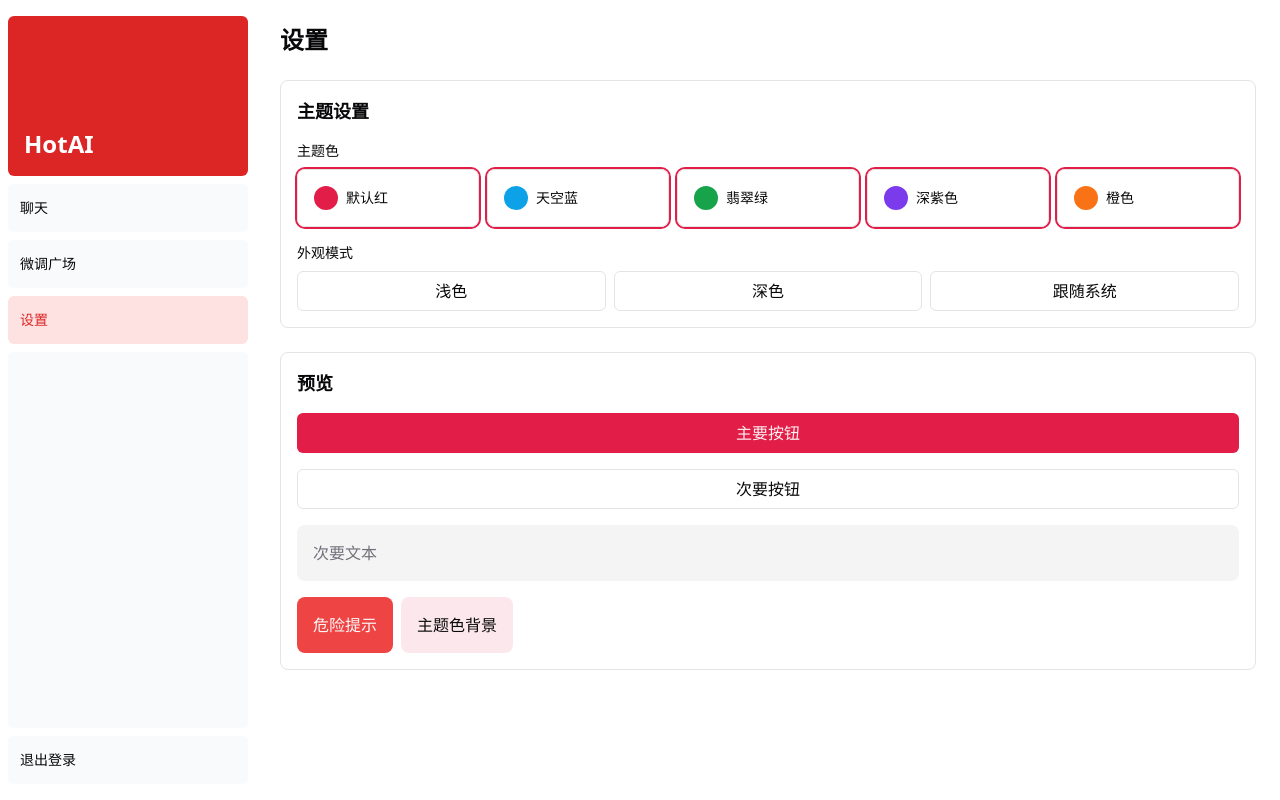
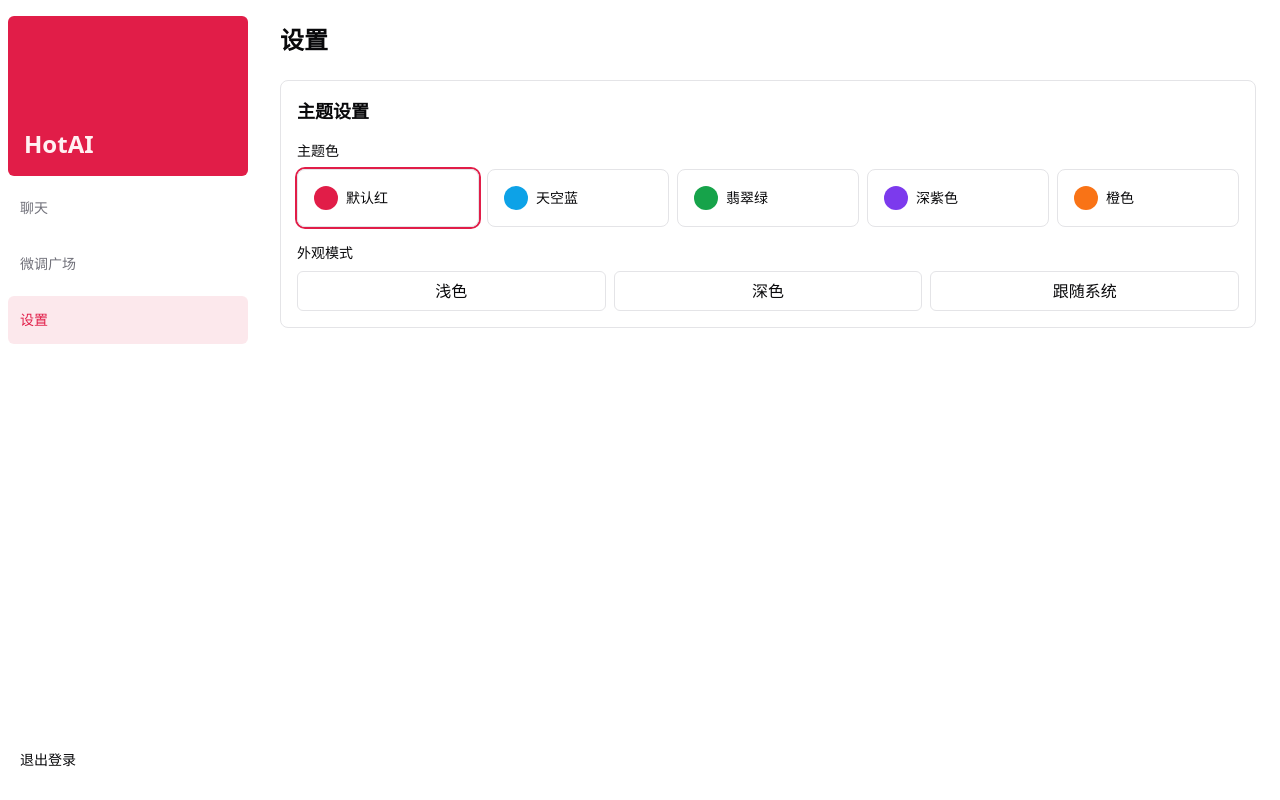
Before and after one commit to hot777zzz/hotAi, a Next.js app: page /settings in a window 1280 px wide. Built offline with nearby package versions, Linux system fonts and the light colour scheme.

Commit message:
添加主题色选项，支持暗色亮色切换

```diff
--- a/src/app/chat/layout.tsx
+++ b/src/app/chat/layout.tsx
@@ -1,9 +1,9 @@
 "use client";
 
 import Link from "next/link";
-
 import { usePathname, useRouter } from "next/navigation";
-import clsx from "clsx";
+import { ThemeProvider } from "@/components/theme/theme-provider";
+import { cn } from "@/lib/utils";
 
 const links = [
   { name: "聊天", href: "/chat" },
@@ -25,14 +25,15 @@ export default function ChatLayout({
   };
 
   return (
+    <ThemeProvider>
       <div className="flex h-screen flex-col md:flex-row md:overflow-hidden">
         <div className="w-full flex-none md:w-64">
           <div className="flex h-full flex-col px-3 py-4 md:px-2">
             <Link
-            className="mb-2 flex h-20 items-end justify-start rounded-md bg-red-600 p-4 md:h-40"
+              className="mb-2 flex h-20 items-end justify-start rounded-md bg-primary p-4 md:h-40"
               href="/"
             >
-            <div className="w-32 text-white md:w-40">
+              <div className="w-32 text-primary-foreground md:w-40">
                 <h1 className="text-2xl font-bold">HotAI</h1>
               </div>
             </Link>
@@ -42,21 +43,27 @@ export default function ChatLayout({
                   <Link
                     key={link.name}
                     href={link.href}
-                  className={clsx(
-                    "flex h-[48px] grow items-center justify-center gap-2 rounded-md bg-gray-50 p-3 text-sm font-medium hover:bg-red-100 hover:text-red-600 md:flex-none md:justify-start md:p-2 md:px-3",
-                    {
-                      "bg-red-100 text-red-600": pathname === link.href,
-                    }
+                    className={cn(
+                      "flex h-[48px] grow items-center justify-center gap-2 rounded-md p-3 text-sm font-medium",
+                      "hover:bg-accent hover:text-accent-foreground",
+                      "md:flex-none md:justify-start md:p-2 md:px-3",
+                      pathname === link.href
+                        ? "bg-primary/10 text-primary"
+                        : "text-muted-foreground"
                     )}
                   >
                     <p className="hidden md:block">{link.name}</p>
                   </Link>
                 );
               })}
-            <div className="hidden h-auto w-full grow rounded-md bg-gray-50 md:block"></div>
+              <div className="hidden h-auto w-full grow rounded-md md:block"></div>
               <button
                 onClick={handleSignOut}
-              className="flex h-[48px] w-full grow items-center justify-center gap-2 rounded-md bg-gray-50 p-3 text-sm font-medium hover:bg-red-100 hover:text-red-600 md:flex-none md:justify-start md:p-2 md:px-3"
+                className={cn(
+                  "flex h-[48px] w-full grow items-center justify-center gap-2 rounded-md",
+                  "p-3 text-sm font-medium hover:bg-accent hover:text-accent-foreground",
+                  "md:flex-none md:justify-start md:p-2 md:px-3"
+                )}
               >
                 <span className="hidden md:block">退出登录</span>
               </button>
@@ -65,5 +72,6 @@ export default function ChatLayout({
         </div>
         <div className="flex-grow md:overflow-y-auto md:p-0">{children}</div>
       </div>
+    </ThemeProvider>
   );
 }
--- a/src/app/settings/page.tsx
+++ b/src/app/settings/page.tsx
@@ -64,14 +64,14 @@ export default function SettingsPage() {
             <div>
               <label className="block text-sm font-medium mb-2">主题色</label>
               <div className="grid grid-cols-2 sm:grid-cols-3 md:grid-cols-5 gap-2">
-                {themePresets.map((theme) => (
+                {themePresets.map((preset) => (
                   <button
-                    key={theme.name}
-                    onClick={() => handleThemeChange(theme.primary)}
+                    key={preset.name}
+                    onClick={() => handleThemeChange(preset.primary)}
                     className={`
                       p-4 rounded-lg border transition-all
                       ${
-                        theme.primary === theme.primary
+                        preset.primary === theme.primary
                           ? "ring-2 ring-primary"
                           : "hover:bg-accent"
                       }
@@ -81,10 +81,10 @@ export default function SettingsPage() {
                       <div
                         className="w-6 h-6 rounded-full"
                         style={{
-                          backgroundColor: `hsl(${theme.primary})`,
+                          backgroundColor: `hsl(${preset.primary})`,
                         }}
                       />
-                      <span className="text-sm">{theme.name}</span>
+                      <span className="text-sm">{preset.name}</span>
                     </div>
                   </button>
                 ))}
@@ -119,25 +119,6 @@ export default function SettingsPage() {
             </div>
           </div>
         </div>
-
-        <div className="rounded-lg border p-4">
-          <h2 className="text-lg font-semibold mb-4">预览</h2>
-          <div className="space-y-4">
-            <Button className="w-full">主要按钮</Button>
-            <Button variant="outline" className="w-full">
-              次要按钮
-            </Button>
-            <div className="p-4 bg-muted rounded-lg">
-              <p className="text-muted-foreground">次要文本</p>
-            </div>
-            <div className="flex gap-2">
-              <div className="p-4 bg-destructive text-destructive-foreground rounded-lg">
-                危险提示
-              </div>
-              <div className="p-4 bg-primary/10 rounded-lg">主题色背景</div>
-            </div>
-          </div>
-        </div>
       </div>
     </div>
   );
--- /dev/null
+++ b/src/components/theme/theme-provider.tsx
@@ -0,0 +1,22 @@
+"use client";
+
+import { useTheme } from "@/lib/hooks/use-theme";
+import { useEffect } from "react";
+
+export function ThemeProvider({ children }: { children: React.ReactNode }) {
+  const { theme } = useTheme();
+
+  useEffect(() => {
+    // 应用主题色
+    document.documentElement.style.setProperty("--primary", theme.primary);
+
+    // 应用明暗模式
+    if (theme.mode === "dark") {
+      document.documentElement.classList.add("dark");
+    } else if (theme.mode === "light") {
+      document.documentElement.classList.remove("dark");
+    }
+  }, [theme]);
+
+  return <>{children}</>;
+}
```
Lines whose indentation alone changed are shown as unchanged.
